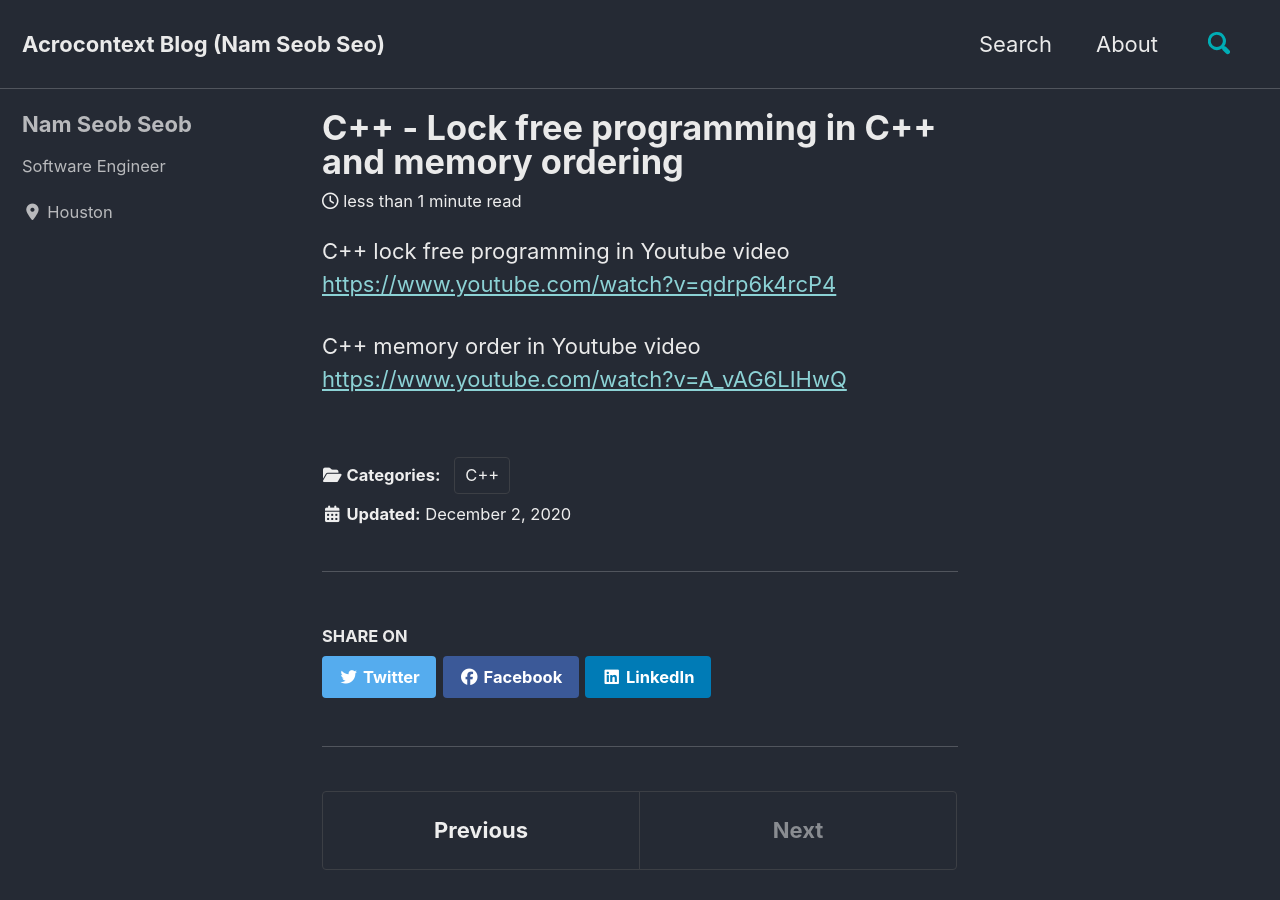
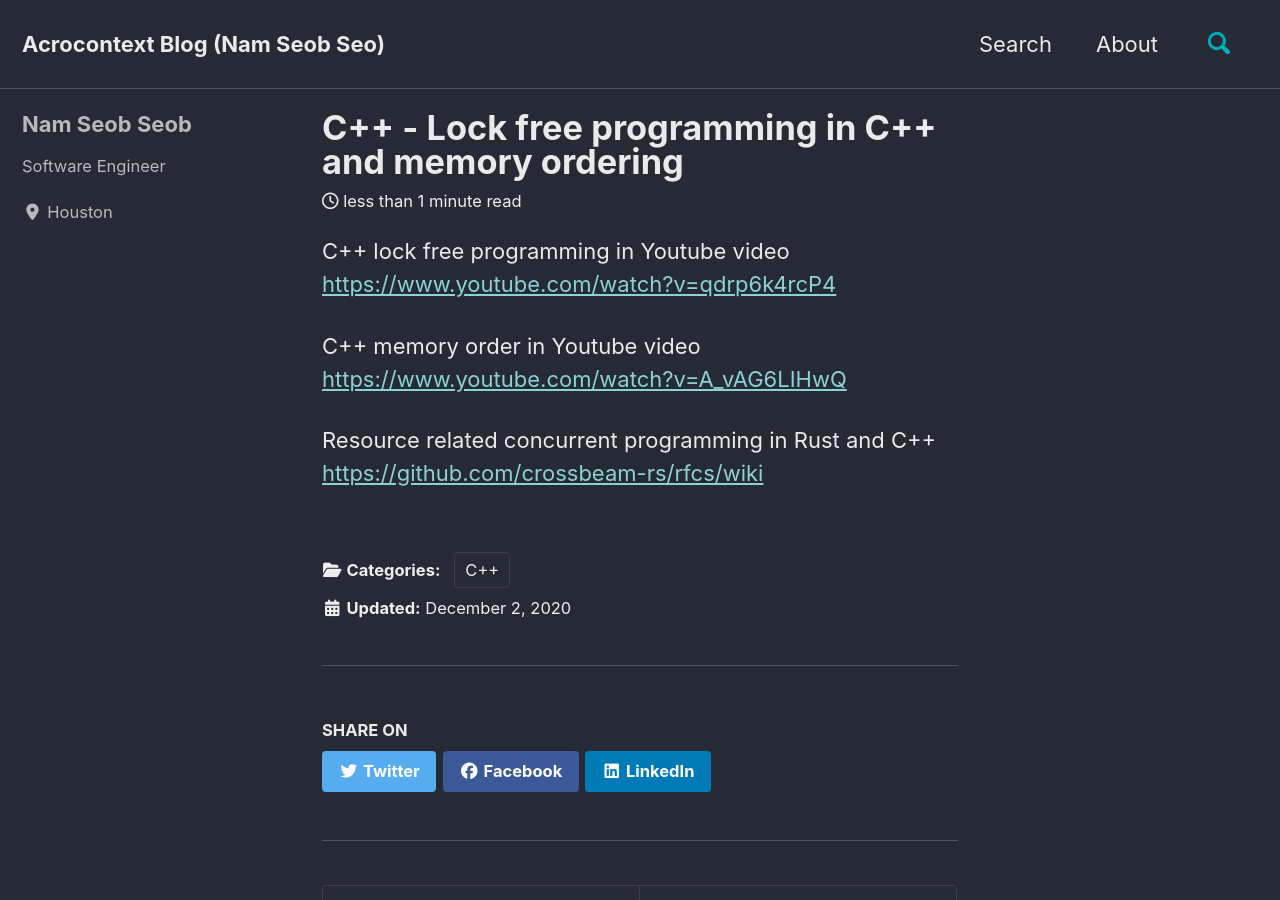
Before and after one commit to nsclass/nsclass.github.io, a Jekyll site: the page built from _posts/2020-12-02-lock-free-algorithm-memory-order.md, in a window 1280 px wide and 900 px high. Built offline with Jekyll 4.4.1, drawn with Linux system fonts in a browser that asks for light colours; cached includes are drawn as plain includes; nearby versions of some CDN libraries.

Commit message:
concurrent programming

```diff
--- a/_posts/2020-12-02-lock-free-algorithm-memory-order.md
+++ b/_posts/2020-12-02-lock-free-algorithm-memory-order.md
@@ -16,3 +16,7 @@ C++ lock free programming in Youtube video
 
 C++ memory order in Youtube video
 [https://www.youtube.com/watch?v=A_vAG6LIHwQ](https://www.youtube.com/watch?v=A_vAG6LIHwQ)
+
+
+Resource related concurrent programming in Rust and C++
+[https://github.com/crossbeam-rs/rfcs/wiki](https://github.com/crossbeam-rs/rfcs/wiki)
```
